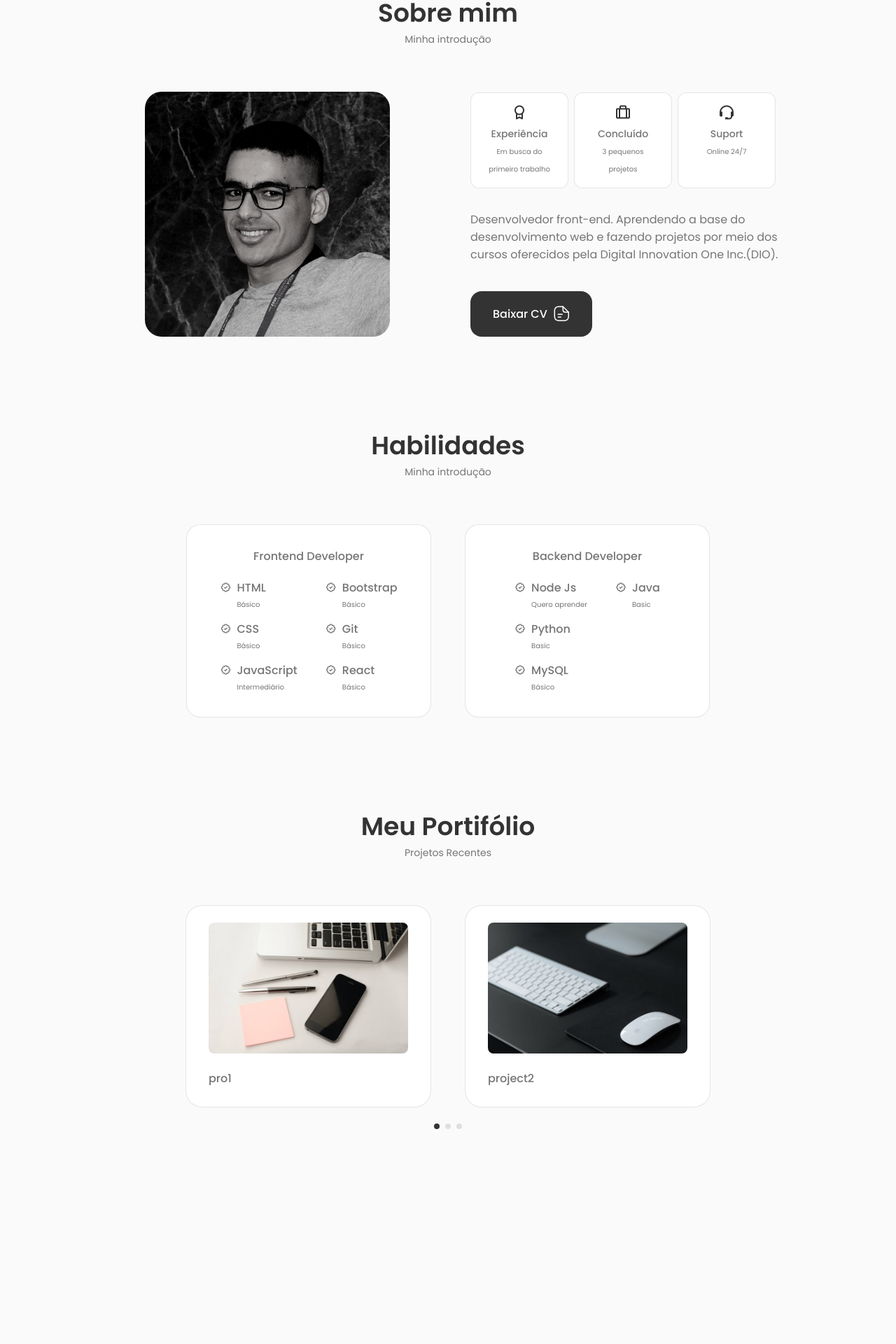
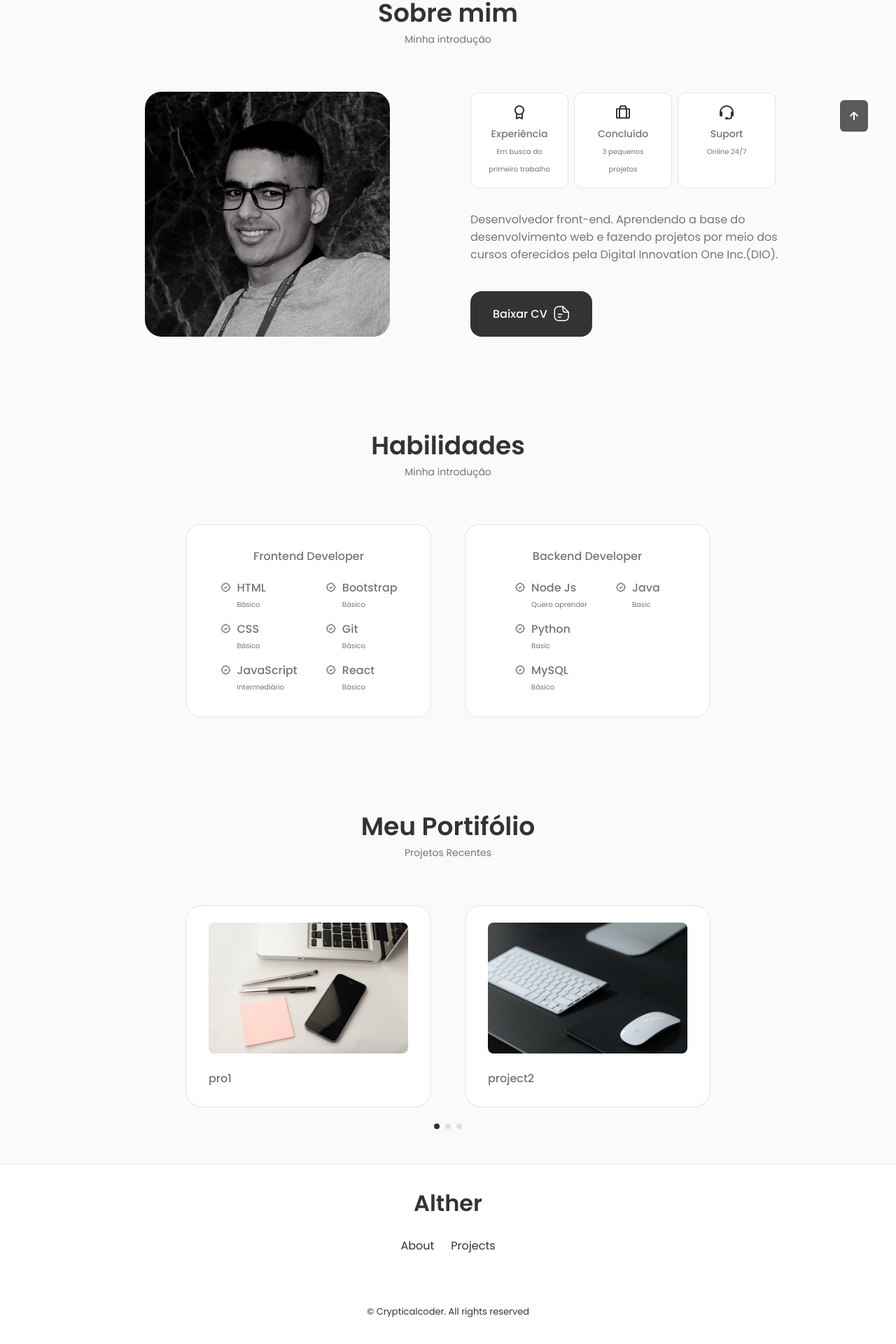
Before and after one commit to AltherLago/react-portfolio, a React (Create React App) app in the folder alther-portfolio/: page / in a window 1280 px wide. Shown: the part 772-2692 px from the top of the page at 70% size. Before the commit the page ends 2434 px from the top, so only its background shows below. Built offline with nearby package versions, Linux system fonts and the light colour scheme.

Commit message:
finish footer

```diff
--- a/alther-portfolio/src/App.js
+++ b/alther-portfolio/src/App.js
@@ -5,6 +5,8 @@
 import About from './components/about/About'
 import Skills from './components/skills/Skills'
 import Portfolio from './components/portfolio/Portfolio';
+import Footer from './components/footer/Footer';
+import Scrollup from './components/scrollup/Scrollup';
 
 function App() {
   return (
@@ -17,6 +19,9 @@
                 <Skills/>
                 <Portfolio/>
             </main>
+
+            <Footer/>
+            <Scrollup/>
         </>
     </div>
   );
--- /dev/null
+++ b/alther-portfolio/src/components/footer/Footer.jsx
@@ -0,0 +1,25 @@
+import React from 'react'
+import "./footer.css"
+
+export default function Footer() {
+    return (
+        <footer className='footer'>
+            <div className="footer__container container">
+                <h1 className="footer__title">Alther</h1>
+
+                <ul className="footer__list">
+                    <li>
+                        <a className="footer__link" href="#about">About</a>
+                    </li>
+
+                    <li>
+                        <a className="footer__link" href="#portfolio">Projects</a>
+                    </li>
+                </ul>
+
+            <span className="footer__copy">&#169; Crypticalcoder. All rights reserved</span>
+            </div>
+
+        </footer>
+    )
+}
--- /dev/null
+++ b/alther-portfolio/src/components/footer/footer.css
@@ -0,0 +1,37 @@
+.footer {
+  background-color: var(--container-color);
+  border-top: 1px solid rgba(0, 0, 0, 0.1);
+}
+
+.footer__container {
+  padding: 2rem 0 6rem;
+}
+
+.footer__title,
+.footer__link {
+  color: var(--title-color);
+}
+
+.footer__title {
+    text-align: center;
+    margin-bottom: var(--mb-1-5);
+}
+
+.footer__link:hover {
+    color: var(--title-color-dark);
+}
+
+.footer__list {
+    display: flex;
+    justify-content: center;
+    column-gap: 1.5rem;
+    margin-bottom: var(--mb-2);
+}
+
+.footer__copy {
+    display: block;
+    margin-top: 4.5rem;
+    color: var(--title-color);
+    text-align: center;
+    font-size: var(--smaller-font-size);
+}
--- a/alther-portfolio/src/components/portfolio/Portfolio.jsx
+++ b/alther-portfolio/src/components/portfolio/Portfolio.jsx
@@ -41,7 +41,7 @@
                         <SwiperSlide className="portfolio__card" key={id}>
                             <img src={image} alt="i"
                             className='portfolio__img'/>
-                        {/*TODO link for project*/}
+                        {/*TODO link for project && gif*/}
                             <h3 class="portfolio__name">{title}</h3>
                         </SwiperSlide>
                     )
--- /dev/null
+++ b/alther-portfolio/src/components/scrollup/Scrollup.jsx
@@ -0,0 +1,18 @@
+import React from "react";
+import "./scrollup.css"
+
+export default function Scrollup() {
+
+    window.addEventListener("scroll", function() {
+        const scrollUp = document.querySelector(".scrollup")
+        // when the scroll is higher than 560 viewport height, add the show-scrollclass to a tag with the scroll-top class
+        if(this.scrollY >= 560) scrollUp.classList.add("show-scroll")
+        else scrollUp.classList.remove("show-scroll")
+    })
+
+    return(
+        <a href="#" className="scrollup">
+            <i className="uil uil-arrow-up scrollup__icon"></i>
+        </a>
+    )
+}
--- /dev/null
+++ b/alther-portfolio/src/components/scrollup/scrollup.css
@@ -0,0 +1,53 @@
+.scrollup {
+  position: fixed;
+  right: 2.5rem;
+  bottom: -20%;
+  background-color: var(--title-color);
+  opacity: 0.8;
+  padding: 0.3rem ;
+  padding:0.3rem 0.5rem;
+  border-radius: 0.4rem;
+  z-index: var(--z-tooltip);
+  transition: .4s;
+}
+
+.scrollup__icon {
+  font-size: 1.5rem;
+  color: var(--container-color);
+}
+
+.scrollup:hover {
+  background-color: var(--title-color-dark);
+}
+
+/* Show Scroll */
+.show-scroll {
+    bottom: 3rem;
+}
+
+/*=============== BREAKPOINTS ===============*/
+/* For large devices */
+@media screen and (max-width: 992px) {
+    .scrollup{
+       right: 1.5rem;
+       padding: 0.25rem 0.4rem;
+    }
+
+    .scrollup__icon {
+        font-size: 1.25rem;
+    }
+}
+
+/* For medium devices */
+@media screen and (max-width: 768px) {
+    .show-scroll {
+        bottom: 4rem;
+    }
+}
+
+/* For small devices */
+@media screen and (max-width: 350px) {
+    .scrollup {
+        right: 1rem;
+    }
+}
```
